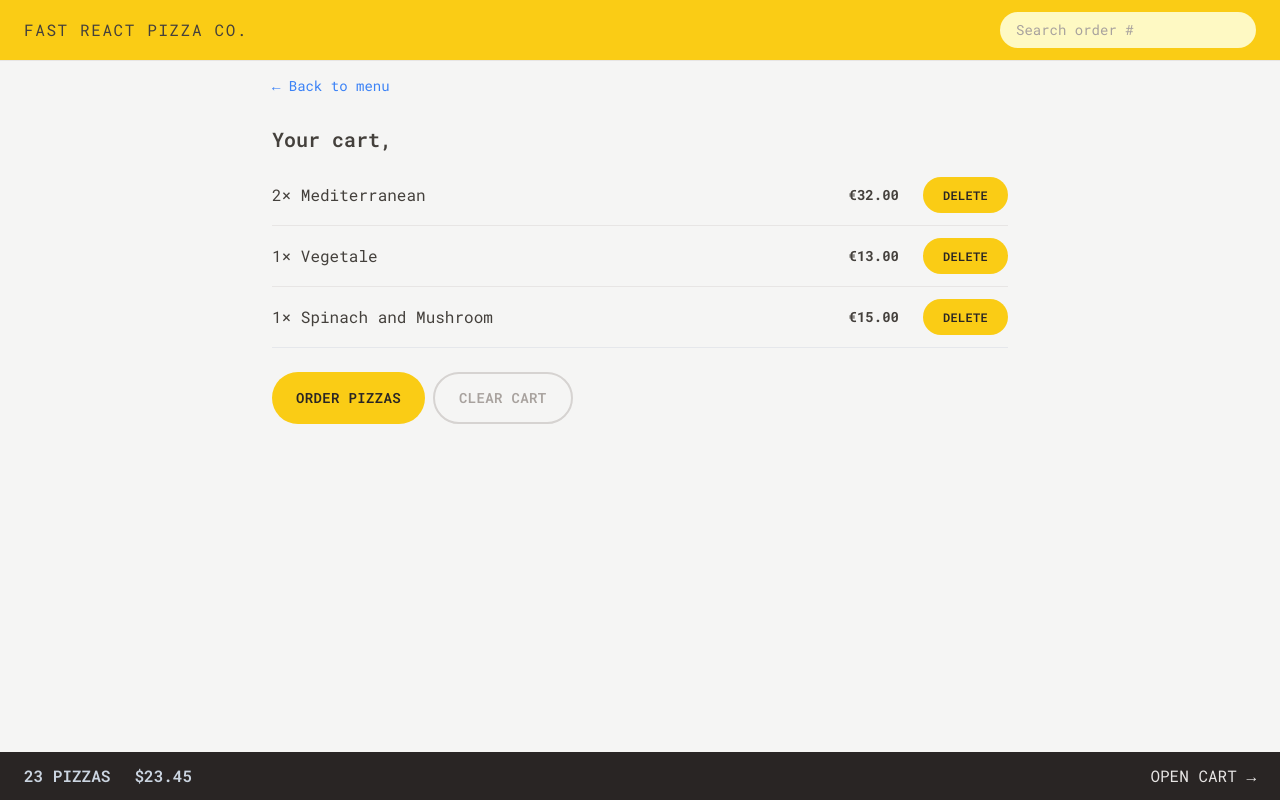
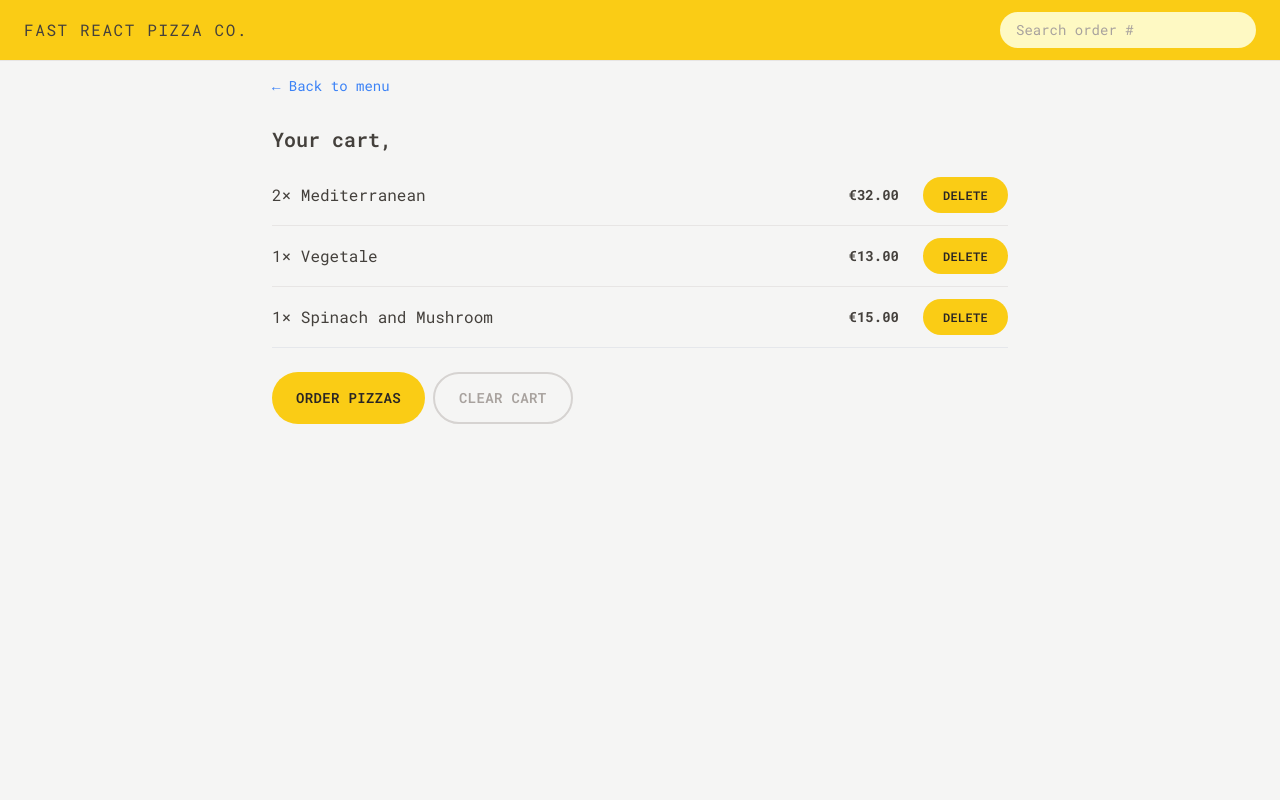
Before and after one commit to alaaSnayel/fast-react-pizza, a React (Vite) app: page /cart in a window 1280 px wide. Built offline with nearby package versions, Linux system fonts and the light colour scheme.

Commit message:
Building the Cart Overview With Redux Selectors

```diff
--- a/src/features/cart/CartOverview.jsx
+++ b/src/features/cart/CartOverview.jsx
@@ -1,11 +1,23 @@
+import { useSelector } from "react-redux";
 import { Link } from "react-router-dom";
+import { getTotalCartPrice, getTotalCartQuantity } from "./cartSlice";
+import { formatCurrency } from "../../utils/helpers";
 
 function CartOverview() {
+  const totalCartQuantity = useSelector(getTotalCartQuantity);
+
+  const totalCartPrice = useSelector(getTotalCartPrice);
+
+  if (!totalCartQuantity) return null;
+
   return (
-    <div className='bg-stone-800 text-stone-200 uppercase px-4 py-3 sm:px-6 text-sm md:text-base flex items-center justify-between'>
-      <p className='font-semibold text-slate-300 space-x-4 sm:space-x-6'>
-        <span>23 pizzas</span>
-        <span>$23.45</span>
+    <div
+      className="bg-stone-800 text-stone-200 uppercase px-4 py-3 sm:px-6 text-sm md:text-base
+    flex items-center justify-between"
+    >
+      <p className="font-semibold text-slate-300 space-x-4 sm:space-x-6">
+        <span>{totalCartQuantity} pizzas</span>
+        <span>{formatCurrency(totalCartPrice)}</span>
       </p>
       <Link to="/cart">Open cart &rarr;</Link>
     </div>
--- a/src/features/cart/cartSlice.js
+++ b/src/features/cart/cartSlice.js
@@ -1,16 +1,17 @@
 import { createSlice } from "@reduxjs/toolkit";
 
 const initialState = {
-  // cart: [],
-  cart: [
-    {
-      pizzaId: 1,
-      name: "Mediterranean",
-      quantity: 2,
-      unitPrice: 16,
-      totalPrice: 32,
-    },
-  ],
+  cart: [],
+
+  // cart: [
+  //   {
+  //     pizzaId: 1,
+  //     name: "Mediterranean",
+  //     quantity: 2,
+  //     unitPrice: 16,
+  //     totalPrice: 32,
+  //   },
+  // ],
 };
 
 const cartSlice = createSlice({
@@ -56,3 +57,9 @@ export const {
 } = cartSlice.actions;
 
 export default cartSlice.reducer;
+
+export const getTotalCartQuantity = (state) =>
+  state.cart.cart.reduce((sum, item) => sum + item.quantity, 0);
+
+export const getTotalCartPrice = (state) =>
+  state.cart.cart.reduce((sum, item) => sum + item.totalPrice, 0);
```
